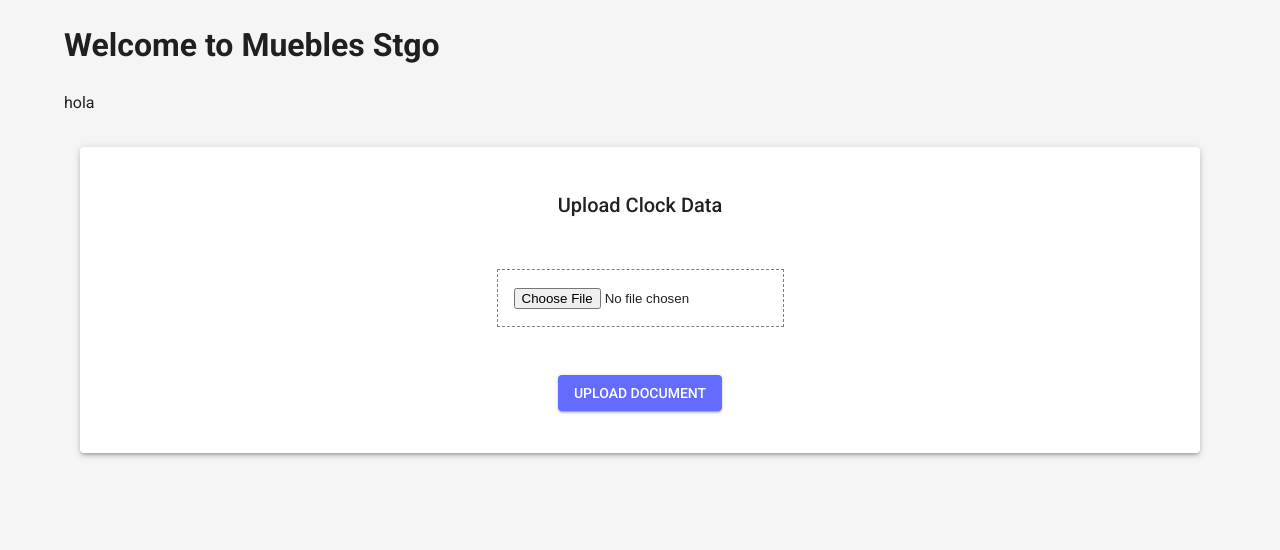
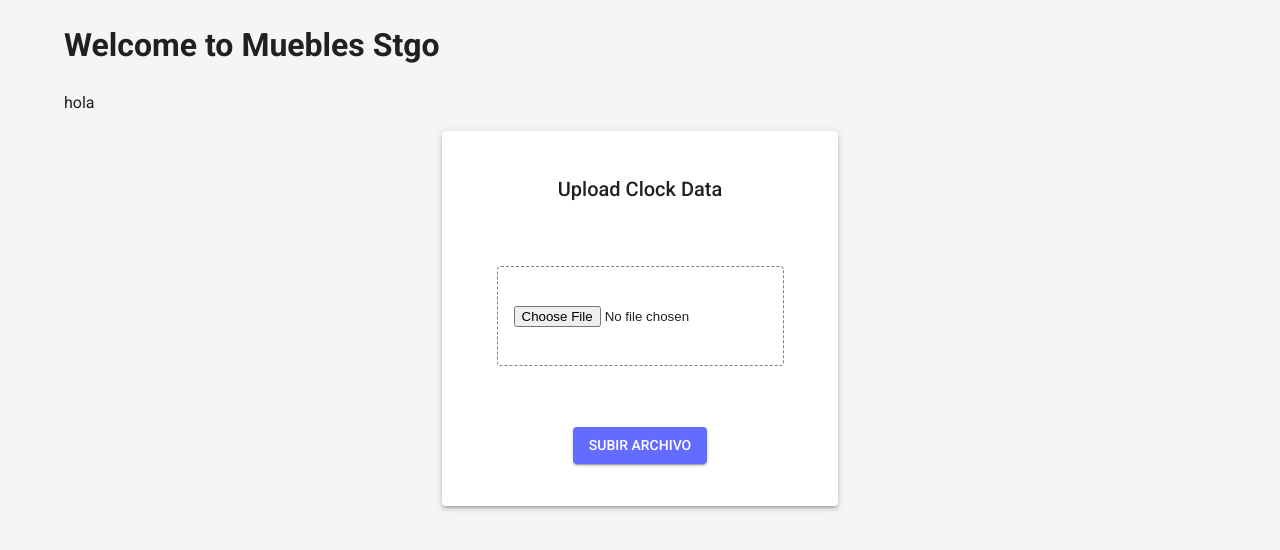
Before and after one commit to r9956/mueblesStgo-frontend, a React (Vite) app: page / in a window 1280 px wide. Shown: the top 550 px of the page. Built offline with nearby package versions, Linux system fonts and the light colour scheme.

Commit message:
ClockDataFileUpload Component OK

```diff
--- a/package.json
+++ b/package.json
@@ -18,7 +18,8 @@
     "react": "^18.3.1",
     "react-dom": "^18.3.1",
     "react-helmet": "^6.1.0",
-    "react-router-dom": "^6.26.2"
+    "react-router-dom": "^6.26.2",
+    "router-dom": "^2.2.11"
   },
   "devDependencies": {
     "@eslint/js": "^9.9.0",
--- /dev/null
+++ b/src/components/ClockDataFileUpload.jsx
@@ -0,0 +1,207 @@
+import React, { useState } from 'react';
+import { Container, Button, Box, Paper, Typography } from '@mui/material';
+import Grid from '@mui/material/Grid2';
+import uploadClockData from '../services/clockData.service';
+import { useNavigate } from 'react-router-dom';
+
+const FileUploadForm = ({ onFileChange, onUploadClick, config }) => (
+  <>
+    <Grid item style={{ marginTop: 'auto', display: 'flex', justifyContent: 'center' }}>
+      <Box sx={{
+        p: 2,
+        height: '100px',
+        border: '1px dashed grey',
+        borderRadius: '4px',
+        display: 'flex',
+        alignItems: 'center',
+        justifyContent: 'center'
+      }}>
+        <input
+          type="file"
+          accept={config.accept}
+          onChange={onFileChange}
+          style={{ width: '100%'}}
+        />
+      </Box>
+    </Grid>
+    <Grid item style={{ marginTop: 'auto', display: 'flex', justifyContent: 'center' }}>
+      <Button
+        variant="contained"
+        onClick={onUploadClick}
+        style={{ width: 'auto' }}
+      >
+        Subir archivo
+      </Button>
+    </Grid>
+  </>
+);
+
+const SuccessMessage = ({ fileName, successMessage, onReset }) => (
+  <Grid
+    container
+    direction="column"
+    justifyContent="space-between"
+    style={{ flex: 1 }}
+  >
+    <Grid item style={{ marginTop: 'auto', display: 'flex', justifyContent: 'center' }}>
+      <Box sx={{
+          p: 2,
+          border: '1px dashed grey',
+          borderRadius: '4px',
+          display: 'flex',
+          alignItems: 'center',
+          justifyContent: 'center'
+        }}>
+          <Typography variant="body2">
+            {`Archivo "${fileName}" ingresado correctamente.`}
+          </Typography>
+      </Box>
+    </Grid>
+    <Grid item style={{ marginTop: 'auto', display: 'flex', justifyContent: 'center' }}>
+    <Box sx={{
+          p: 2,
+          display: 'flex',
+          alignItems: 'center',
+          justifyContent: 'center'
+        }}>
+        <Typography variant="body2" color="green" style={{ whiteSpace: 'pre-line', wordWrap: 'break-word' }}>
+          {successMessage}
+        </Typography>
+      </Box>
+    </Grid>
+    <Grid item style={{ marginTop: 'auto', display: 'flex', justifyContent: 'center' }}>
+      <Button
+        variant="outlined"
+        onClick={onReset}
+        style={{ marginTop: '20px' }}
+      >
+        Subir otro archivo
+      </Button>
+    </Grid>
+  </Grid>
+);
+
+const WarningOrErrorMessage = ({ message, onReset }) => (
+  <Grid
+    container
+    direction="column"
+    justifyContent="space-between"
+    style={{ flex: 1 }} // Ensure the grid fills the available space
+  >
+    <Grid item style={{ marginTop: 'auto', display: 'flex', justifyContent: 'center' }}>
+      <Typography
+        variant="body2"
+        color={message.startsWith('ADVERTENCIA') ? 'orange' : 'error'}
+        style={{ whiteSpace: 'pre-line', wordWrap: 'break-word', marginBottom: '20px' }}
+      >
+        {message}
+      </Typography>
+    </Grid>
+
+    <Grid item style={{ marginTop: 'auto', display: 'flex', justifyContent: 'center' }}>
+      <Button
+        variant="outlined"
+        onClick={onReset}
+        style={{ marginTop: '20px' }}
+      >
+        Subir otro archivo
+      </Button>
+    </Grid>
+  </Grid>
+);
+
+const ClockDataFileUpload = ({ config }) => {
+  const [uploadStatus, setUploadStatus] = useState(null)
+  const [fileName, setFileName] = useState('')
+  const [successMessage, setSuccessMessage] = useState('')
+
+  const navigate = useNavigate()
+
+  const handleFileChange = (event) => {
+    const file = event.target.files[0]
+    if (file) {
+      setFileName(file.name)
+    }
+  };
+
+  const handleUploadClick = async () => {
+    try {
+      const file = document.querySelector('input[type="file"]').files[0]
+      if (file) {
+        const response = await uploadClockData(file)
+        const { status, data } = response
+
+        if (status === 200) {
+          if (data.includes('ADVERTENCIA')) {
+            setUploadStatus('warning')
+            setSuccessMessage(data)
+          } else if (data.includes('ERROR')) {
+            setUploadStatus('error')
+            setSuccessMessage(data)
+          } else {
+            setUploadStatus('success')
+            setSuccessMessage(data)
+          }
+        }
+      }
+    } catch (error) {
+      setUploadStatus('error')
+      setSuccessMessage('Error: No se pudo subir el archivo.')
+      console.error('Upload failed:', error)
+    }
+  };
+
+  const handleResetComponent = () => {
+    setUploadStatus(null)
+    setFileName('')
+    setSuccessMessage('')
+    document.querySelector('input[type="file"]').value = null
+  };
+
+  const handleGoBack = () => {
+    navigate('/home')
+  };
+
+  return (
+    <Container maxWidth="xs">
+      <Paper
+        elevation={3}
+        style={{
+          padding: '42px',
+          width: '100%',
+          height: '375px',
+          display: 'flex',
+          flexDirection: 'column',
+        }}
+      >
+        {/* Removed spacing={6}, using gap in sx for better dynamic control */}
+        <Grid container direction="column" style={{ flex: 1 }} sx={{ gap: 3 }}>
+          <Grid item style={{ display: 'flex', justifyContent: 'center' }}>
+            <Typography variant="h6">{config.label}</Typography>
+          </Grid>
+
+          {uploadStatus === 'success' ? (
+            <SuccessMessage
+              fileName={fileName}
+              successMessage={successMessage}
+              onReset={handleResetComponent}
+            />
+          ) : uploadStatus === 'warning' || uploadStatus === 'error' ? (
+            <WarningOrErrorMessage
+              message={successMessage}
+              onReset={handleResetComponent}
+            />
+          ) : (
+            <FileUploadForm
+              onFileChange={handleFileChange}
+              onUploadClick={handleUploadClick}
+              config={config}
+            />
+          )}
+        </Grid>
+      </Paper>
+    </Container>
+  )
+}
+
+export default ClockDataFileUpload
--- a/src/components/FileUpload.jsx
+++ /dev/null
@@ -1,109 +0,0 @@
-import React, { useState } from 'react';
-import { Button, Box, Paper, Typography } from '@mui/material';
-import Grid from '@mui/material/Grid2';
-import uploadClockData from '../services/clockData.service';
-
-const FileUpload = ({ config }) => {
-  const [uploadStatus, setUploadStatus] = useState(null);
-  const [fileName, setFileName] = useState('');
-  const [successMessage, setSuccessMessage] = useState('');
-
-  const handleFileChange = (event) => {
-    const file = event.target.files[0];
-    if (file) {
-      setFileName(file.name);
-    }
-  };
-
-  const handleUploadClick = async () => {
-    try {
-      const file = document.querySelector('input[type="file"]').files[0];
-      if (file) {
-        const response = await uploadClockData(file);
-        const { status, data } = response;
-
-        if (status === 200) {
-          if (data.includes('ADVERTENCIA') || data.includes('ERROR')) {
-            setUploadStatus(data); // Set warning or error message
-            setSuccessMessage(''); // Clear success message
-          } else {
-            // Successful case
-            setUploadStatus('success');
-            setSuccessMessage(data); // Set the success response message
-            setFileName(file.name); // Store the file name for display
-          }
-        }
-      }
-    } catch (error) {
-      setUploadStatus('Error: No se pudo subir el archivo.');
-      console.error('Upload failed:', error);
-    }
-  };
-
-  return (
-    <Box sx={{ p: 2 }}>
-      <Paper elevation={3} style={{ padding: '42px' }}>
-        <Grid container direction={'column'} spacing={6}>
-          <Grid style={{ display: 'flex', justifyContent: 'center' }}>
-            <Typography variant="h6">{config.label}</Typography>
-          </Grid>
-          {uploadStatus === 'success' ? (
-            <>
-              <Grid style={{ display: 'flex', justifyContent: 'center' }}>
-                <Typography variant="body1">
-                  {`Archivo "${fileName}" ingresado correctamente.`}
-                </Typography>
-              </Grid>
-              <Grid style={{ display: 'flex', justifyContent: 'center' }}>
-                <Typography variant="body2" color="green">
-                  {successMessage.split('\n').map((line, index) => (
-                    <span key={index}>
-                      {line}
-                      <br />
-                    </span>
-                  ))}
-                </Typography>
-              </Grid>
-            </>
-          ) : (
-            <>
-              <Grid style={{ display: 'flex', justifyContent: 'center' }}>
-                <Box sx={{ p: 2, border: '1px dashed grey' }}>
-                  <input
-                    type="file"
-                    accept={config.accept}
-                    onChange={handleFileChange}
-                    style={{ width: '100%' }}
-                  />
-                </Box>
-              </Grid>
-              <Grid style={{ display: 'flex', justifyContent: 'center' }}>
-                <Button
-                  variant="contained"
-                  onClick={handleUploadClick}
-                  style={{ width: 'auto' }}
-                >
-                  Upload Document
-                </Button>
-              </Grid>
-            </>
-          )}
-          {uploadStatus && uploadStatus !== 'success' && (
-            <Grid style={{ display: 'flex', justifyContent: 'center' }}>
-              <Typography variant="body2" color={uploadStatus.startsWith('ADVERTENCIA') ? 'orange' : 'error'}>
-                {uploadStatus.split('\n').map((line, index) => (
-                  <span key={index}>
-                    {line}
-                    <br />
-                  </span>
-                ))}
-              </Typography>
-            </Grid>
-          )}
-        </Grid>
-      </Paper>
-    </Box>
-  );
-};
-
-export default FileUpload;
--- a/src/pages/Home.jsx
+++ b/src/pages/Home.jsx
@@ -1,6 +1,6 @@
 import React from 'react'
 import { Helmet } from 'react-helmet'
-import FileUpload from '../components/FileUpload'
+import ClockDataFileUpload from '../components/ClockDataFileUpload'
 
 export default function Home() {
   return (
@@ -21,7 +21,7 @@ export default function Home() {
         <h1>Welcome to Muebles Stgo</h1>
         <p>hola</p>
 
-        <FileUpload
+        <ClockDataFileUpload
           config={{
             label: 'Upload Clock Data',
             accept: '.txt',
```
Also changed, not shown: 1 other file (tests, documents, lock files or other folders).
